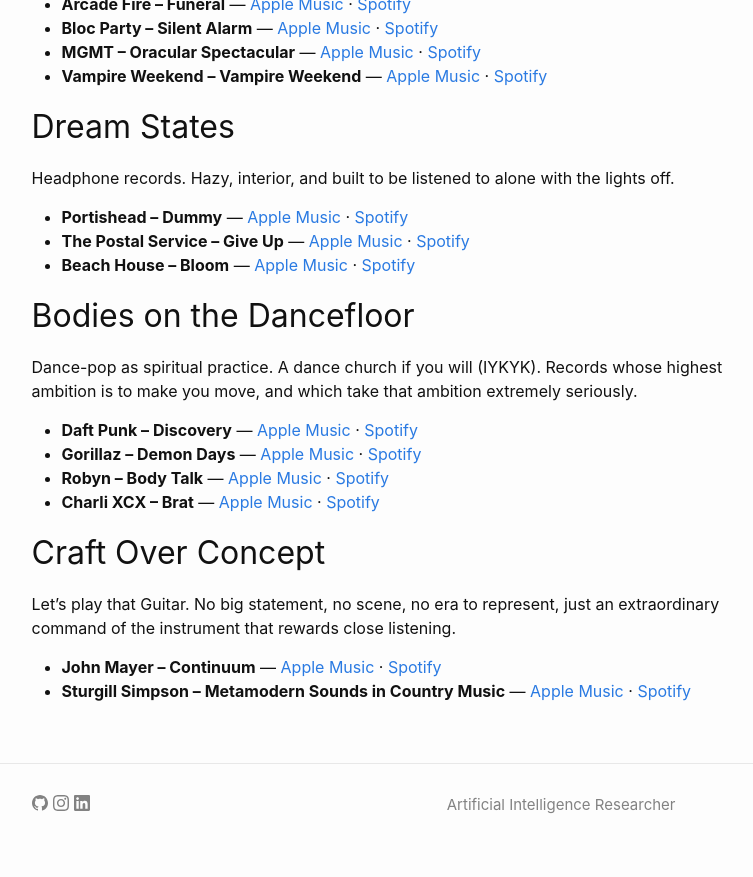
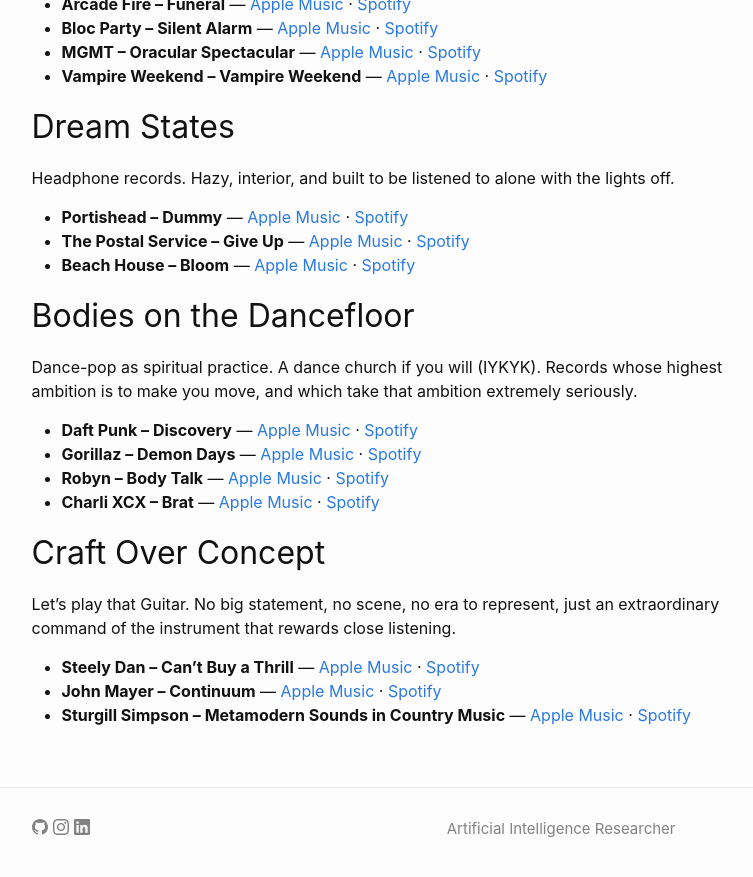
Before and after one commit to sidkiblawi/sidkiblawi.github.io, a Jekyll site: the page built from top-100-albums.md, in a window 1280 px wide and 900 px high, scrolled down 5068 px. Shown: the top 877 px of the window, without its empty margins (231-984 px from the left). Built offline with Jekyll 4.4.1, drawn with Linux system fonts in a browser that asks for light colours.

Commit message:
Add Steely Dan - Can't Buy a Thrill to Craft Over Concept

```diff
--- a/top-100-albums.md
+++ b/top-100-albums.md
@@ -233,5 +233,6 @@ move, and which take that ambition extremely seriously.
 Let's play that Guitar. No big statement, no scene, no era to represent,
 just an extraordinary command of the instrument that rewards close listening.
 
+- **Steely Dan – Can't Buy a Thrill** — [Apple Music](https://music.apple.com/us/search?term=Steely%20Dan%20Can%27t%20Buy%20a%20Thrill) · [Spotify](https://open.spotify.com/search/Steely%20Dan%20Can%27t%20Buy%20a%20Thrill)
 - **John Mayer – Continuum** — [Apple Music](https://music.apple.com/us/search?term=John%20Mayer%20Continuum) · [Spotify](https://open.spotify.com/search/John%20Mayer%20Continuum)
 - **Sturgill Simpson – Metamodern Sounds in Country Music** — [Apple Music](https://music.apple.com/us/search?term=Sturgill%20Simpson%20Metamodern%20Sounds%20in%20Country%20Music) · [Spotify](https://open.spotify.com/search/Sturgill%20Simpson%20Metamodern%20Sounds%20in%20Country%20Music)
```
